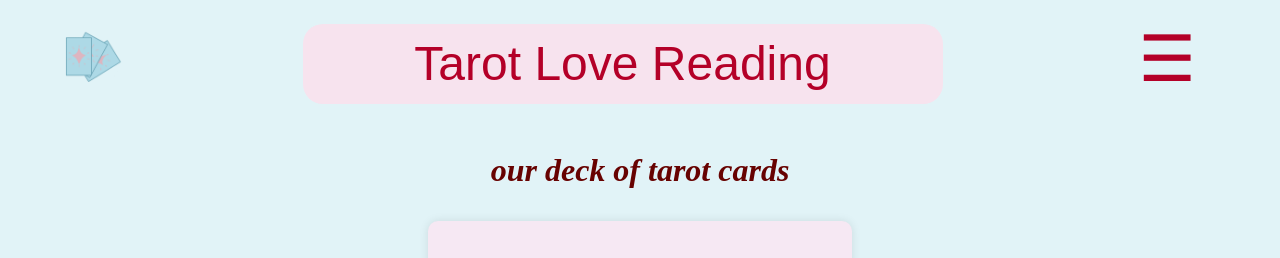
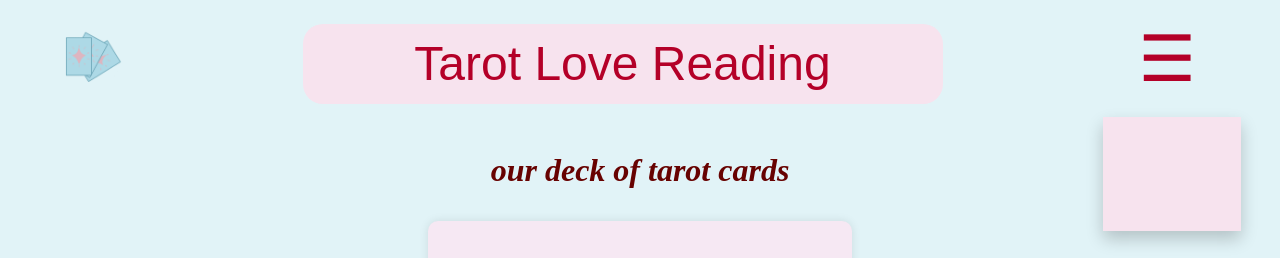
Before and after one commit to Polikiss/Polikiss.github.io, a website: page tarotLove/tarotLibrary.html in a window 1280 px wide. Shown: the top 258 px of the page. Drawn offline with Linux system fonts and the light colour scheme.

Commit message:
try: menu

```diff
--- a/tarotLove/css/header.css
+++ b/tarotLove/css/header.css
@@ -48,7 +48,7 @@
 }
 
 .dropdown-content {
-    display: none;
+    display: block;
     position: absolute;
     background-color: #F7E3EE;
     min-width: 9vw;
--- a/tarotLove/css/main.css
+++ b/tarotLove/css/main.css
@@ -96,16 +96,14 @@ input {
     border: 0;
     display: block;
     flex-direction: column;
-    <!-- margin-bottom: 10vh;
     margin-left: 5vh;
-    margin-top: 1vh;-->
+    margin-top: 1vh;
 
 }
 
 
 
 label {
-
     margin-left: 40px;
     color: #670201;
     opacity: .7;
```
